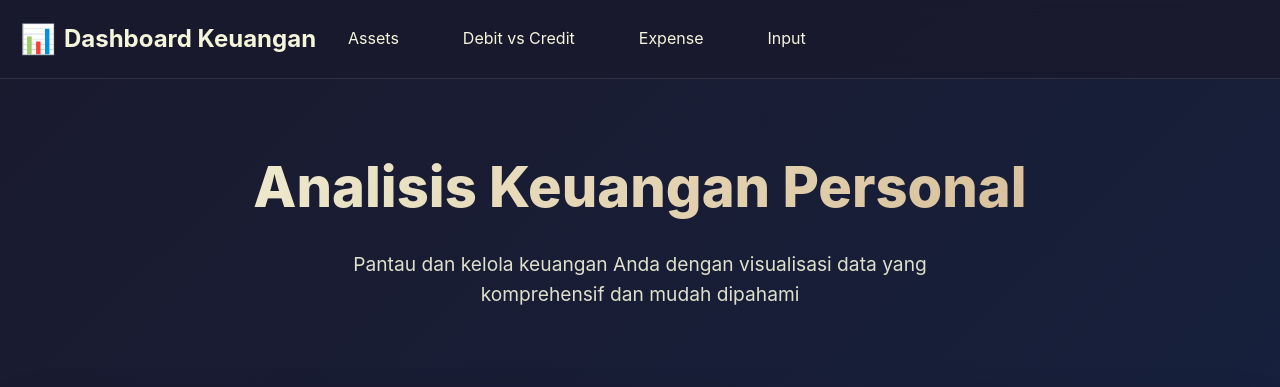
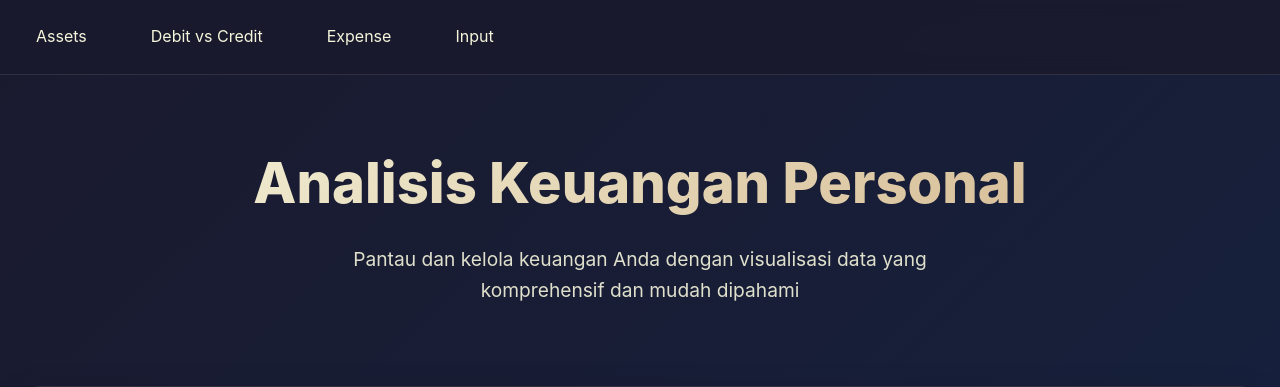
Before and after one commit to ingkay27/ingkay-budget, a plain HTML site: page index.html in a window 1280 px wide. Shown: the top 387 px of the page. Drawn offline with Linux system fonts and the light colour scheme.

Commit message:
remove title
remove title

```diff
--- a/index.html
+++ b/index.html
@@ -453,7 +453,7 @@
     <header class="header">
         <div class="container">
             <div class="header-content">
-                <a href="#" class="logo">Dashboard Keuangan</a>
+                <!-- <a href="#" class="logo">Dashboard Keuangan</a> -->
                 <nav class="nav">
                     <a href="#Assets">Assets</a>
                     <a href="#dvsc">Debit vs Credit</a>
```
